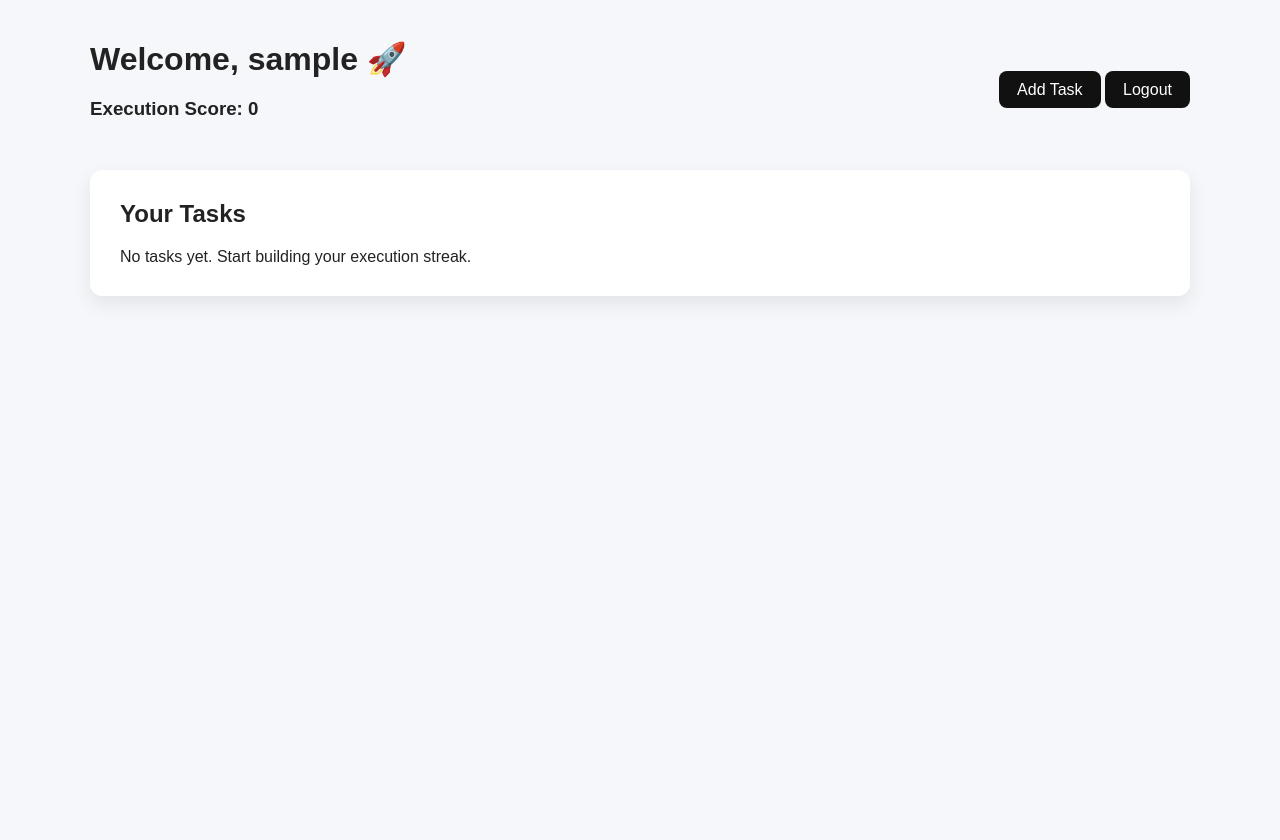
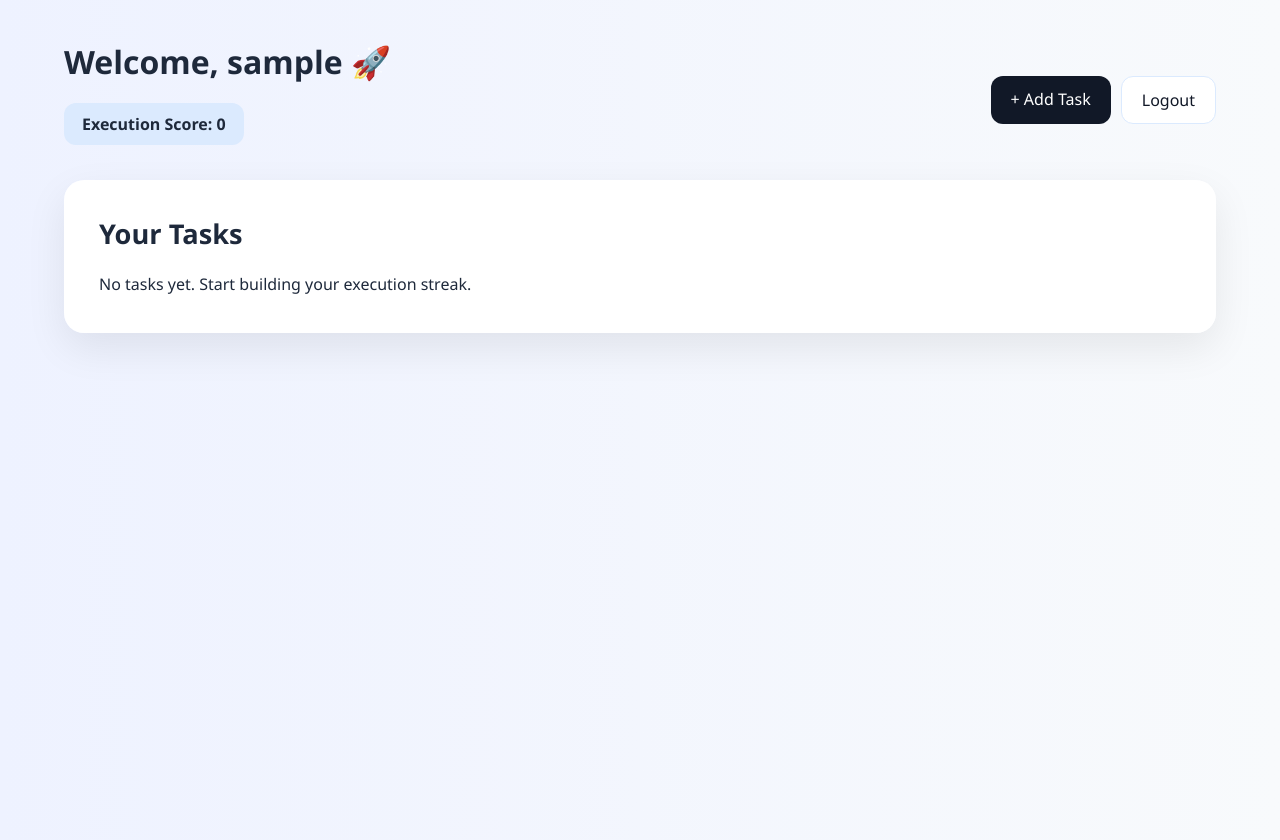
Before and after one commit to tanuluthra4/proof-of-work-os, a Flask app: page /dashboard in a window 1280 px wide. Before the commit the page ends 300 px from the top, so only its background shows below. Run offline with Flask 3, Linux system fonts and the light colour scheme; the visitor is signed in with stand-in values (Sample User, id 1); data that the repository does not hold is empty.

Commit message:
style: redesign UI with premium modern dashboard layout

```diff
--- a/static/css/style.css
+++ b/static/css/style.css
@@ -5,58 +5,83 @@
 }
 
 body {
-    font-family: Arial, sans-serif;
-    background: #f5f7fa;
-    color: #222;
+    font-family: 'Segoe UI', sans-serif;
+    background: linear-gradient(to right, #eef2ff, #f8fafc);
+    color: #1e293b;
+    min-height: 100vh;
 }
 
 .container {
     width: 90%;
-    max-width: 1100px;
+    max-width: 1200px;
     margin: 40px auto;
 }
 
-.card {
-    background: white;
-    padding: 30px;
-    border-radius: 12px;
-    box-shadow: 0 8px 20px rgba(0, 0, 0, 0.08);
+.auth-box {
+    max-width: 480px;
+    margin: 80px auto;
 }
 
-.auth-box {
-    max-width: 450px;
-    margin: 60px auto;
+.card {
+    background: rgba(255, 255, 255, 0.95);
+    padding: 35px;
+    border-radius: 20px;
+    box-shadow: 0 15px 40px rgba(0, 0, 0, 0.08);
+    backdrop-filter: blur(10px);
 }
 
-h1,
-h2,
+h1 {
+    font-size: 2rem;
+    margin-bottom: 10px;
+}
+
+h2 {
+    font-size: 1.7rem;
+    margin-bottom: 20px;
+}
+
 h3 {
-    margin-bottom: 20px;
+    margin-bottom: 15px;
+    font-weight: 600;
+}
+
+p {
+    line-height: 1.6;
 }
 
 input,
 select {
     width: 100%;
-    padding: 14px;
-    margin-bottom: 15px;
-    border: 1px solid #ddd;
-    border-radius: 8px;
+    padding: 15px;
+    margin-bottom: 18px;
+    border: 1px solid #dbeafe;
+    border-radius: 12px;
+    font-size: 15px;
+    background: #f8fafc;
+    transition: 0.3s;
+}
+
+input:focus,
+select:focus {
+    border-color: #2563eb;
     outline: none;
+    background: white;
 }
 
 button {
     width: 100%;
-    padding: 14px;
-    background: #111;
+    padding: 15px;
+    border: none;
+    border-radius: 12px;
+    background: #111827;
     color: white;
-    border: none;
-    border-radius: 8px;
+    font-size: 16px;
     cursor: pointer;
-    font-size: 16px;
+    transition: 0.3s;
 }
 
 button:hover {
-    opacity: 0.9;
+    transform: translateY(-2px);
 }
 
 a {
@@ -67,38 +92,94 @@ a {
     display: flex;
     justify-content: space-between;
     align-items: center;
-    margin-bottom: 30px;
+    margin-bottom: 35px;
+    gap: 20px;
+    flex-wrap: wrap;
+}
+
+.nav-actions {
+    display: flex;
+    gap: 12px;
+}
+
+.action-btn {
+    padding: 12px 20px;
+    border-radius: 12px;
+    font-weight: 500;
+    transition: 0.3s;
+}
+
+.dark-btn {
+    background: #111827;
+    color: white;
+}
+
+.light-btn {
+    background: white;
+    color: #111827;
+    border: 1px solid #dbeafe;
+}
+
+.action-btn:hover {
+    transform: translateY(-2px);
+}
+
+.score-box {
+    margin-top: 10px;
+    display: inline-block;
+    padding: 10px 18px;
+    background: #dbeafe;
+    border-radius: 12px;
+    font-weight: 600;
+}
+
+.task-grid {
+    display: grid;
+    gap: 18px;
 }
 
 .task-box {
-    border: 1px solid #eee;
-    padding: 18px;
-    border-radius: 10px;
-    margin-bottom: 15px;
-    background: #fafafa;
+    background: white;
+    border-radius: 16px;
+    padding: 24px;
+    border: 1px solid #e2e8f0;
+    box-shadow: 0 8px 20px rgba(0, 0, 0, 0.04);
+    transition: 0.3s;
+}
+
+.task-box p {
+    margin-bottom: 12px;
+}
+
+.task-box:hover {
+    transform: translateY(-3px);
+}
+
+.task-actions {
+    margin-top: 15px;
+    display: flex;
+    gap: 10px;
+    flex-wrap: wrap;
 }
 
 .btn-small {
-    display: inline-block;
-    padding: 8px 14px;
-    margin-right: 10px;
-    border-radius: 6px;
+    padding: 10px 16px;
+    border-radius: 10px;
     font-size: 14px;
+    font-weight: 500;
 }
 
 .complete-btn {
-    background: green;
+    background: #16a34a;
     color: white;
 }
 
 .delete-btn {
-    background: crimson;
+    background: #dc2626;
     color: white;
 }
 
-.logout-btn {
-    background: #111;
-    color: white;
-    padding: 10px 18px;
-    border-radius: 8px;
+.center-text {
+    text-align: center;
+    margin-top: 20px;
 }
--- a/templates/dashboard.html
+++ b/templates/dashboard.html
@@ -13,12 +13,21 @@
         <div class="navbar">
             <div>
                 <h1>Welcome, {{ username }} 🚀</h1>
-                <h3>Execution Score: {{ score }}</h3>
+                <div class="score-box">
+                    Execution Score: {{ score }}
+                </div>
             </div>
 
             <div>
-                <a href="/add-task" class="logout-btn">Add Task</a>
-                <a href="/logout" class="logout-btn">Logout</a>
+                <div class="task-actions">
+                    <a href="/add-task" class="action-btn dark-btn">
+                        + Add Task
+                    </a>
+
+                    <a href="/logout" class="action-btn light-btn">
+                        Logout
+                    </a>
+                </div>
             </div>
         </div>
 
@@ -26,10 +35,20 @@
             <h2>Your Tasks</h2>
 
             {% if tasks %}
+            <div class="task-grid">
+
                 {% for task in tasks %}
                 <div class="task-box">
-                <h3>{{ task[1] }}</h3>
-                <p>Status: <strong>{{ task[2] }}</strong></p>
+                    <h3 style="margin-bottom: 10px;">
+                        {{ task[1] }}
+                    </h3>
+
+                    <p>
+                        Status:
+                        <strong>{{ task[2] }}</strong>
+                    </p>
+
+                    <div class="task-actions">
 
                         {% if task[2] == "Pending" %}
                         <a href="/complete-task/{{ task[0] }}" class="btn-small complete-btn">
@@ -40,8 +59,12 @@
                         <a href="/delete-task/{{ task[0] }}" class="btn-small delete-btn">
                             Delete
                         </a>
+
+                    </div>
                 </div>
                 {% endfor %}
+
+            </div>
             {% else %}
             <p>No tasks yet. Start building your execution streak.</p>
             {% endif %}
```
Lines whose indentation alone changed are shown as unchanged.
